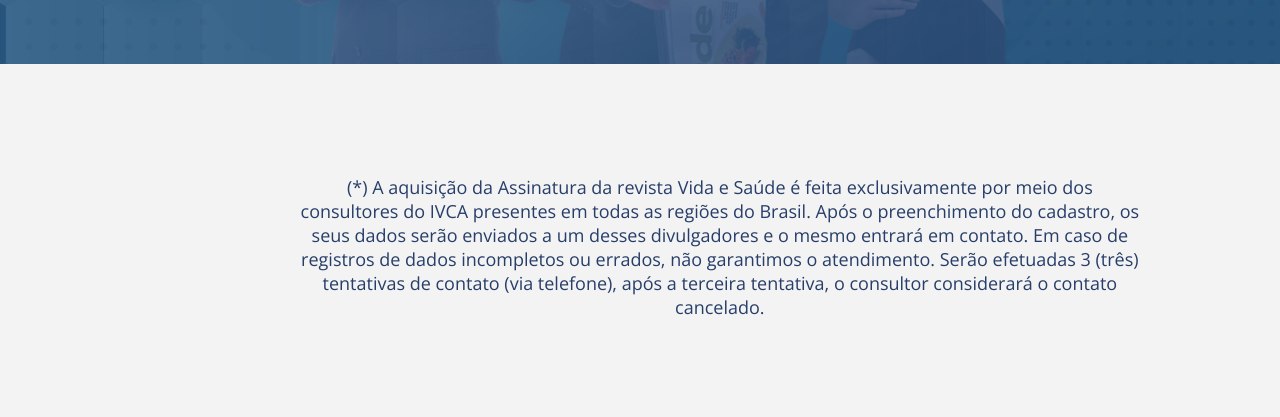
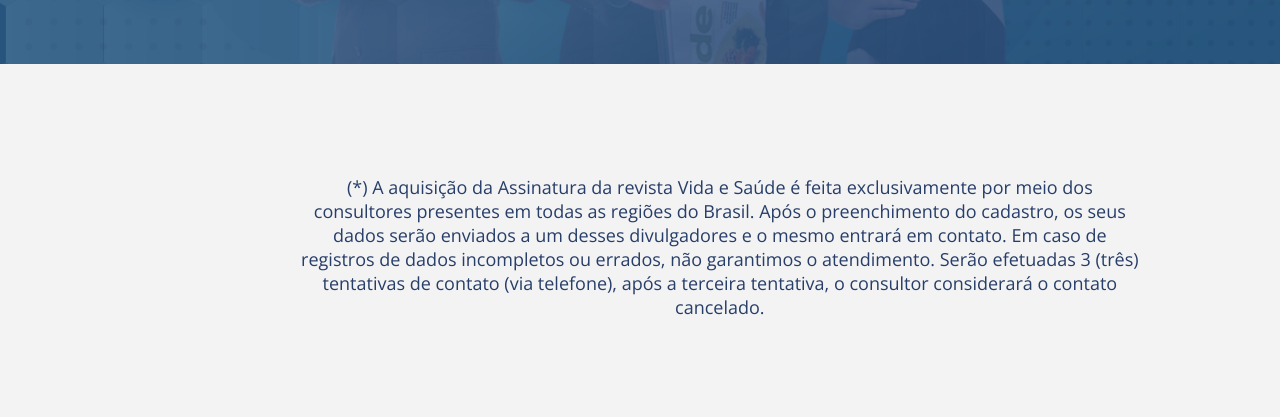
Before and after one commit to DCF-2/Projeto_Mais_Saude, a plain HTML site: page index.html in a window 1280 px wide. Shown: the part 5882-6299 px from the top of the page. Drawn offline with nearby package versions, Linux system fonts and the light colour scheme.

Commit message:
Update Div Class = Texto-4.

```diff
--- a/index.html
+++ b/index.html
@@ -407,7 +407,7 @@
         </div>
 
         <div class="texto-4">
-            <p>(*) A aquisição da Assinatura da revista Vida e Saúde é feita exclusivamente por meio dos consultores do IVCA
+            <p>(*) A aquisição da Assinatura da revista Vida e Saúde é feita exclusivamente por meio dos consultores
                 presentes em todas as regiões do Brasil. Após o preenchimento do cadastro, os seus dados serão enviados a um desses
                 divulgadores e o mesmo entrará em contato. Em caso de registros de dados incompletos ou errados, não garantimos o atendimento.
                  Serão efetuadas 3 (três) tentativas de contato (via telefone), após a terceira tentativa, o consultor considerará o contato cancelado.</p>
```
